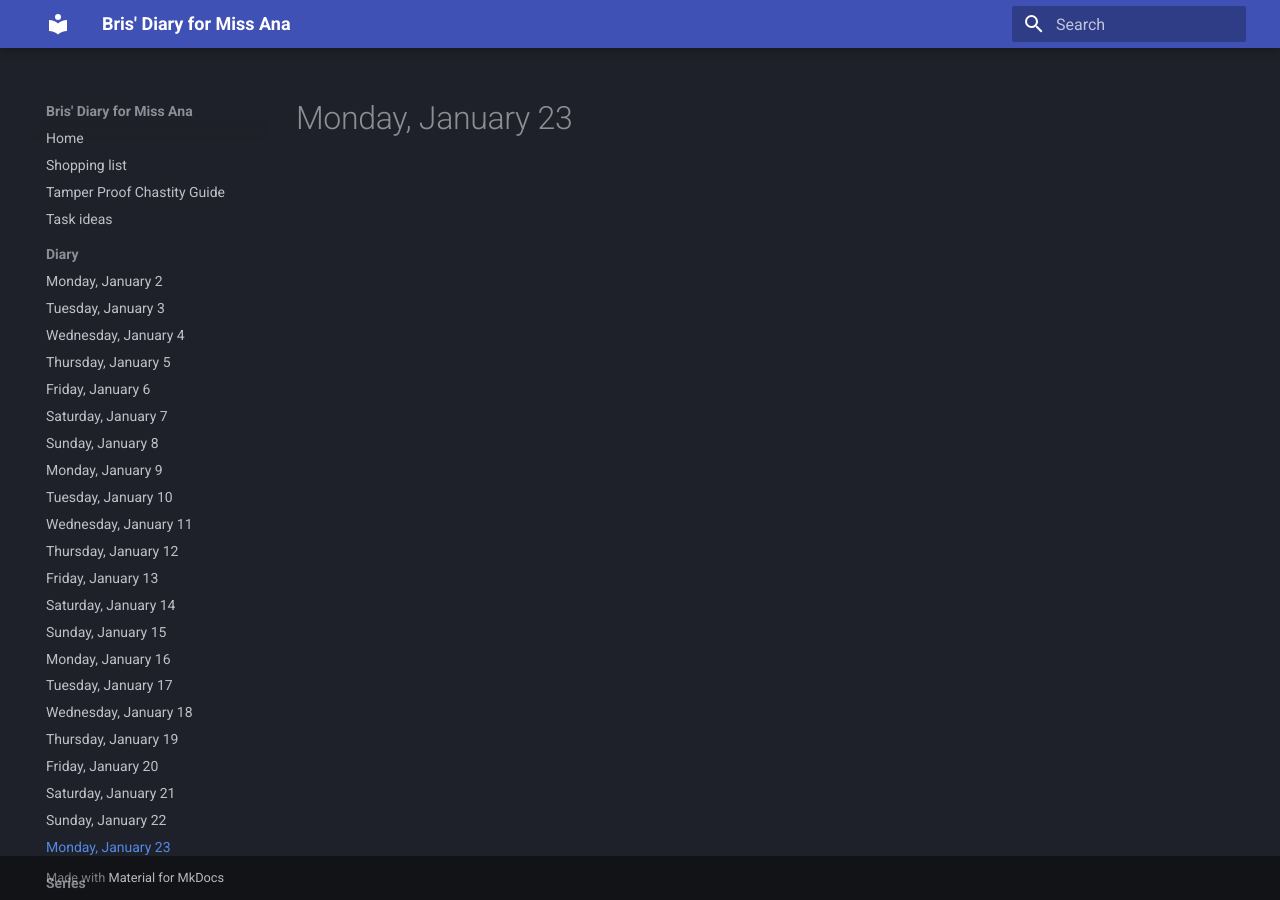
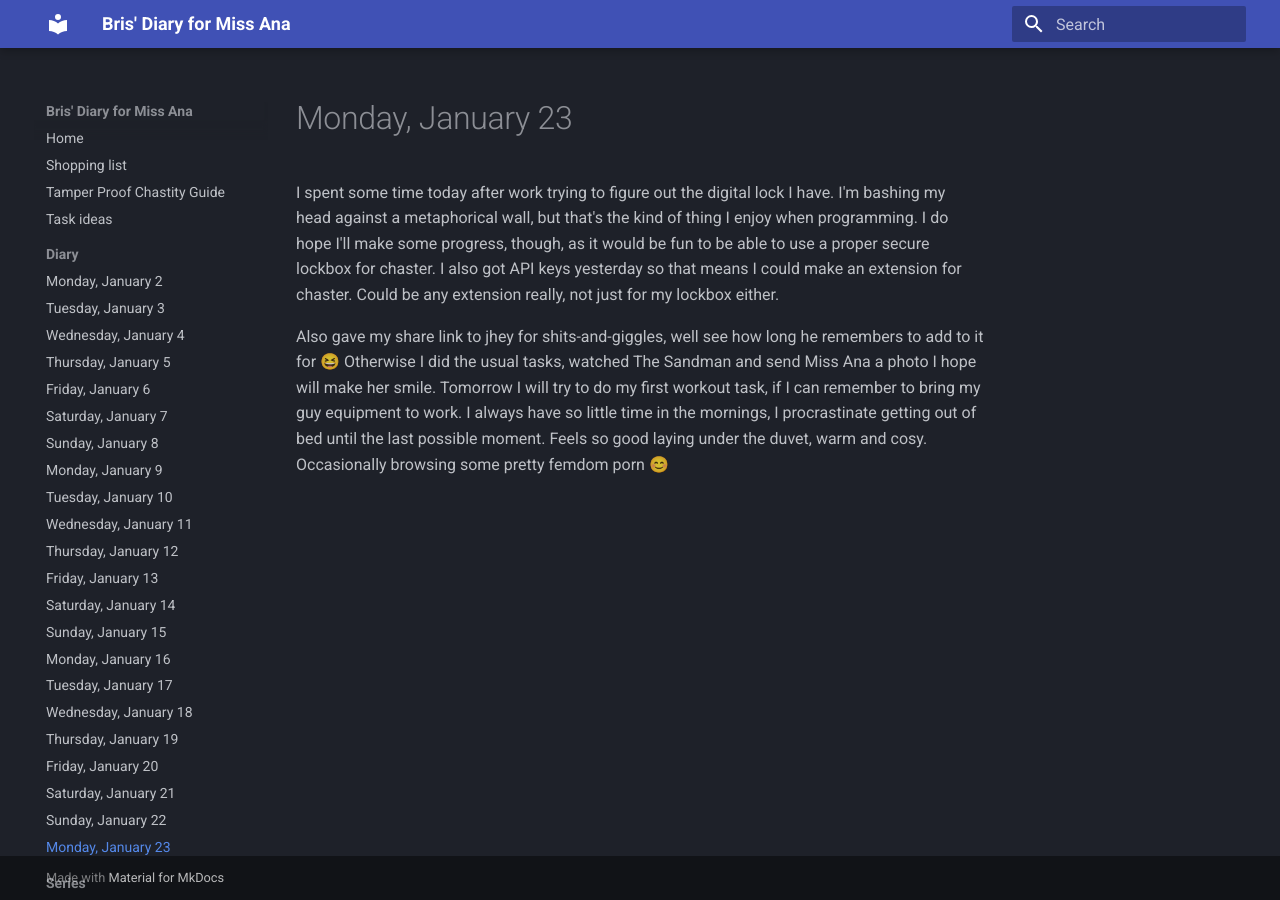
Before and after one commit to bris00/DFMA, an MkDocs documentation site: the page built from diary/Diary/2023-01-23.md, in a window 1280 px wide. Built offline with MkDocs 1.6.1 and Material for MkDocs 9.7.7, drawn with Linux system fonts in a browser that asks for light colours.

Commit message:
vault backup: 2023-01-23 23:29:27
Affected files:
diary/Diary/2023-01-23.md

```diff
--- a/diary/Diary/2023-01-23.md
+++ b/diary/Diary/2023-01-23.md
@@ -6,3 +6,7 @@ tags:
 ---
 
 # Monday, January 23
+
+I spent some time today after work trying to figure out the digital lock I have. I'm bashing my head against a metaphorical wall, but that's the kind of thing I enjoy when programming. I do hope I'll make some progress, though, as it would be fun to be able to use a proper secure lockbox for chaster. I also got API keys yesterday so that means I could make an extension for chaster. Could be any extension really, not just for my lockbox either.
+
+Also gave my share link to jhey for shits-and-giggles, well see how long he remembers to add to it for 😆 Otherwise I did the usual tasks, watched The Sandman and send Miss Ana a photo I hope will make her smile. Tomorrow I will try to do my first workout task, if I can remember to bring my guy equipment to work. I always have so little time in the mornings, I procrastinate getting out of bed until the last possible moment. Feels so good laying under the duvet, warm and cosy. Occasionally browsing some pretty femdom porn 😊
```
